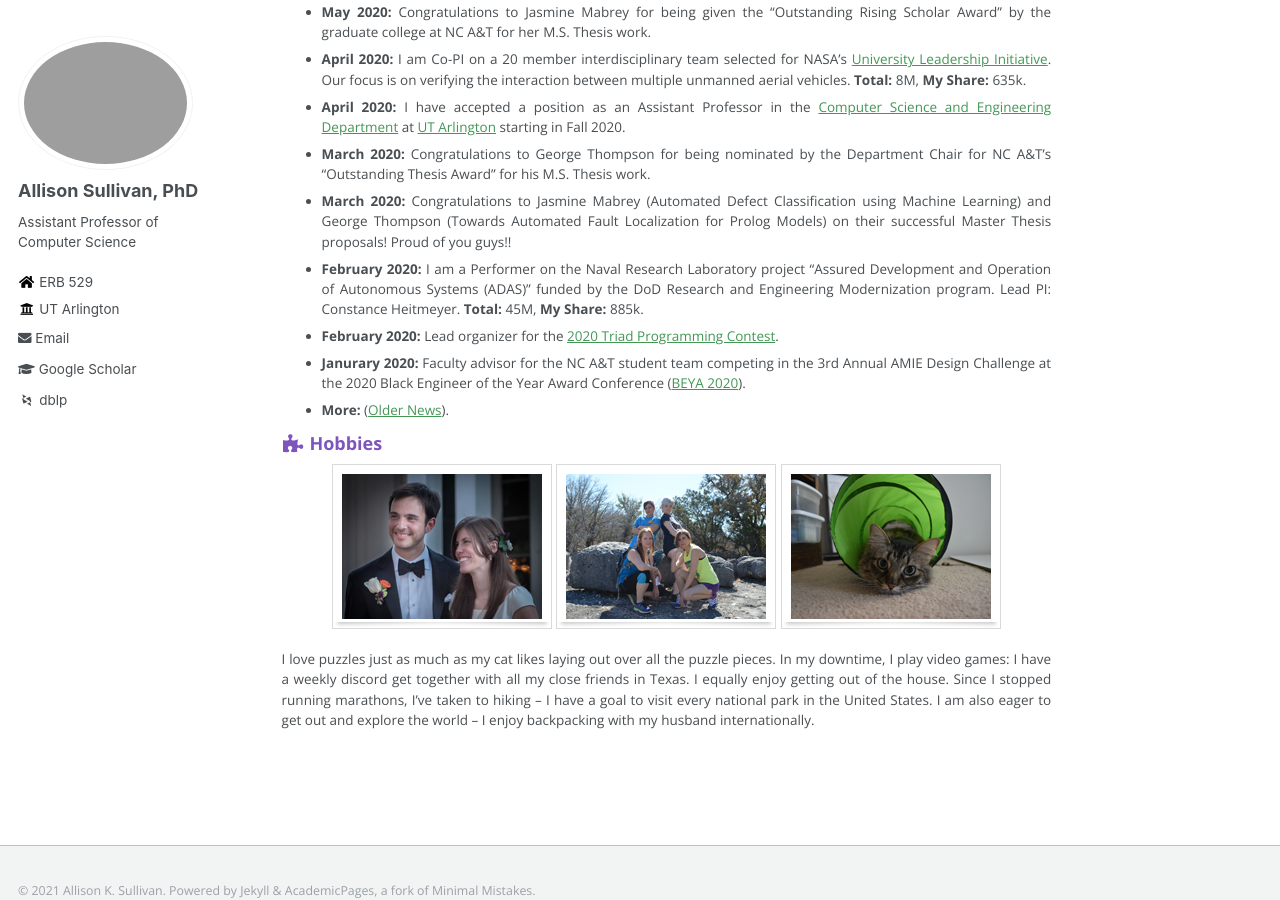
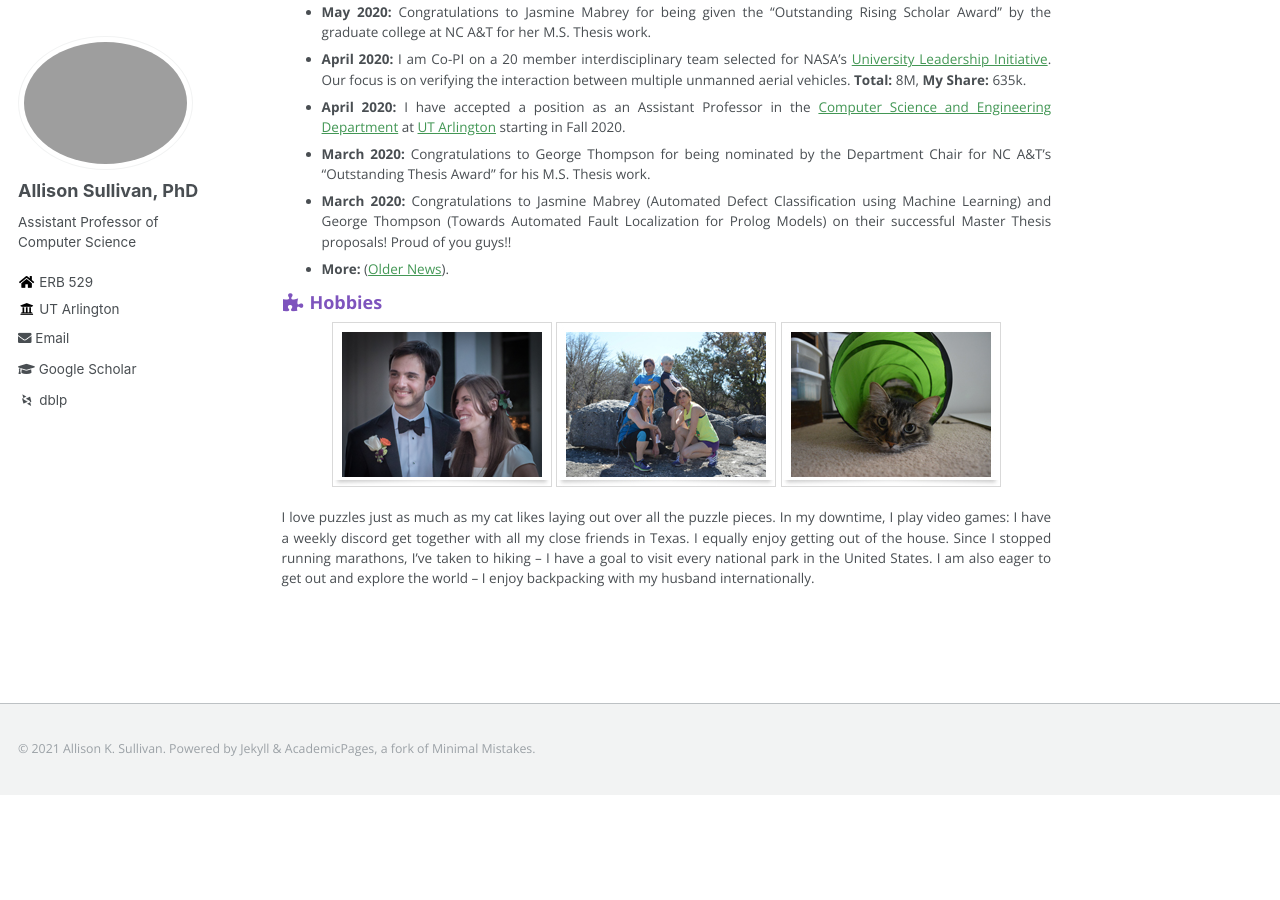
Before and after one commit to Allisonius/allisonius.github.io, a Jekyll site: the page built from _pages/about.md, in a window 1280 px wide and 900 px high, scrolled down 889 px. Built offline with Jekyll 4.4.1, drawn with Linux system fonts in a browser that asks for light colours; some web fonts are replaced; after the commit the page ends 1684 px from its top, so only the background shows below that.

Commit message:
Update about.md

```diff
--- a/_pages/about.md
+++ b/_pages/about.md
@@ -39,9 +39,6 @@ Checking and Symbolic Execution
 * **April 2020:** I have accepted a position as an Assistant Professor in the [Computer Science and Engineering Department](https://cse.uta.edu/) at [UT Arlington](https://www.uta.edu/) starting in Fall 2020.
 * **March 2020:** Congratulations to George Thompson for being nominated by the Department Chair for NC A&T's "Outstanding Thesis Award" for his M.S. Thesis work.
 * **March 2020:** Congratulations to Jasmine Mabrey (Automated Defect Classification using Machine Learning) and George Thompson (Towards Automated Fault Localization for Prolog Models) on their successful Master Thesis proposals! Proud of you guys!!
-* **February 2020:** I am a Performer on the Naval Research Laboratory project "Assured Development and Operation of Autonomous Systems (ADAS)" funded by the DoD Research and Engineering Modernization program. Lead PI: Constance Heitmeyer. **Total:** 45M, **My Share:** 885k.
-* **February 2020:** Lead organizer for the [2020 Triad Programming Contest](https://triad-pc-2020.github.io/).
-* **Janurary 2020:** Faculty advisor for the NC A&T student team competing in the 3rd Annual AMIE Design Challenge at the 2020 Black Engineer of the Year Award Conference ([BEYA 2020](https://s4.goeshow.com/ccgroup/beyastem/2020/index.cfm)).
 * **More:** ([Older News](https://allisonius.github.io/news/)).
 
 <h3><i class="fa fa-fw fa-puzzle-piece" aria-hidden="true"></i> Hobbies</h3>
```
